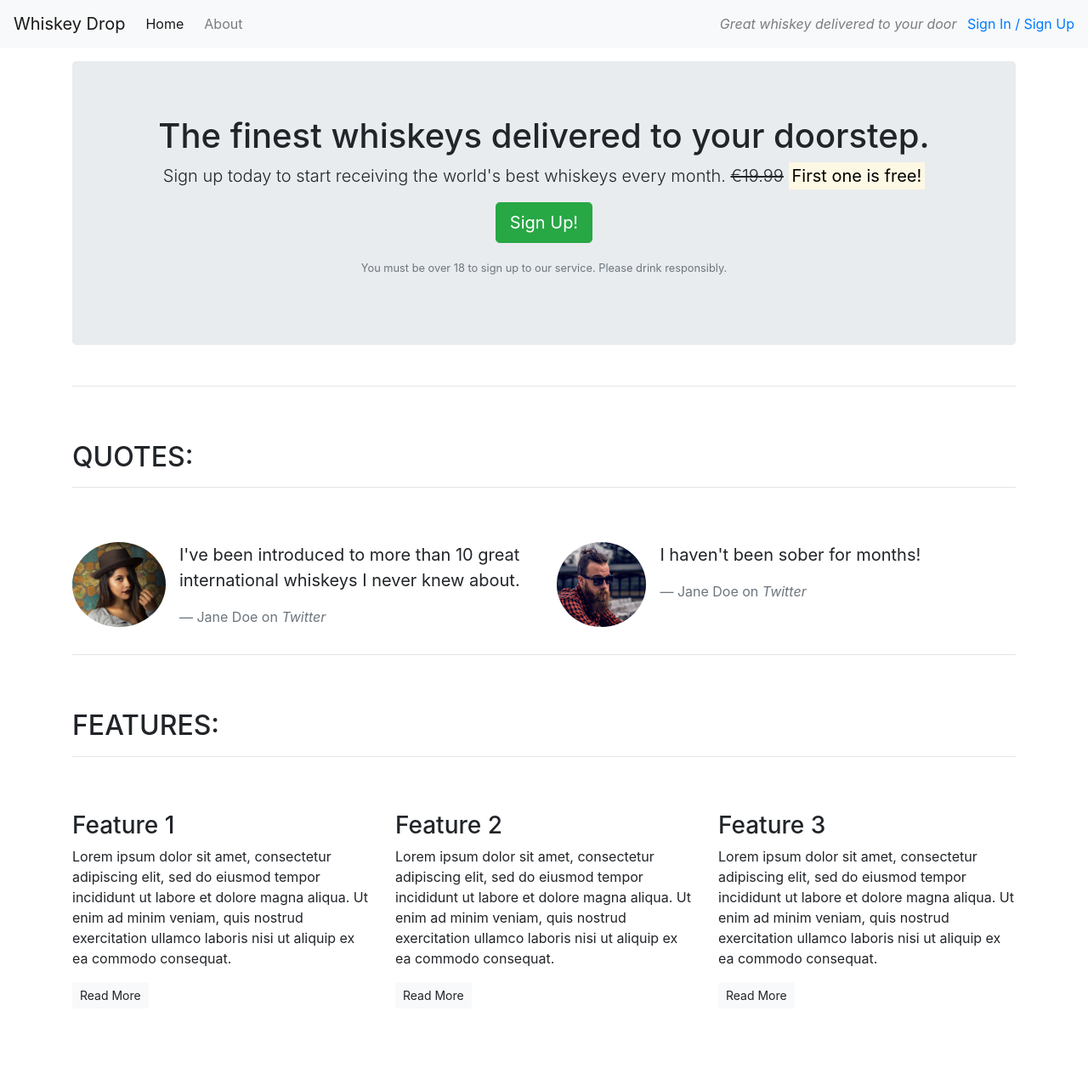
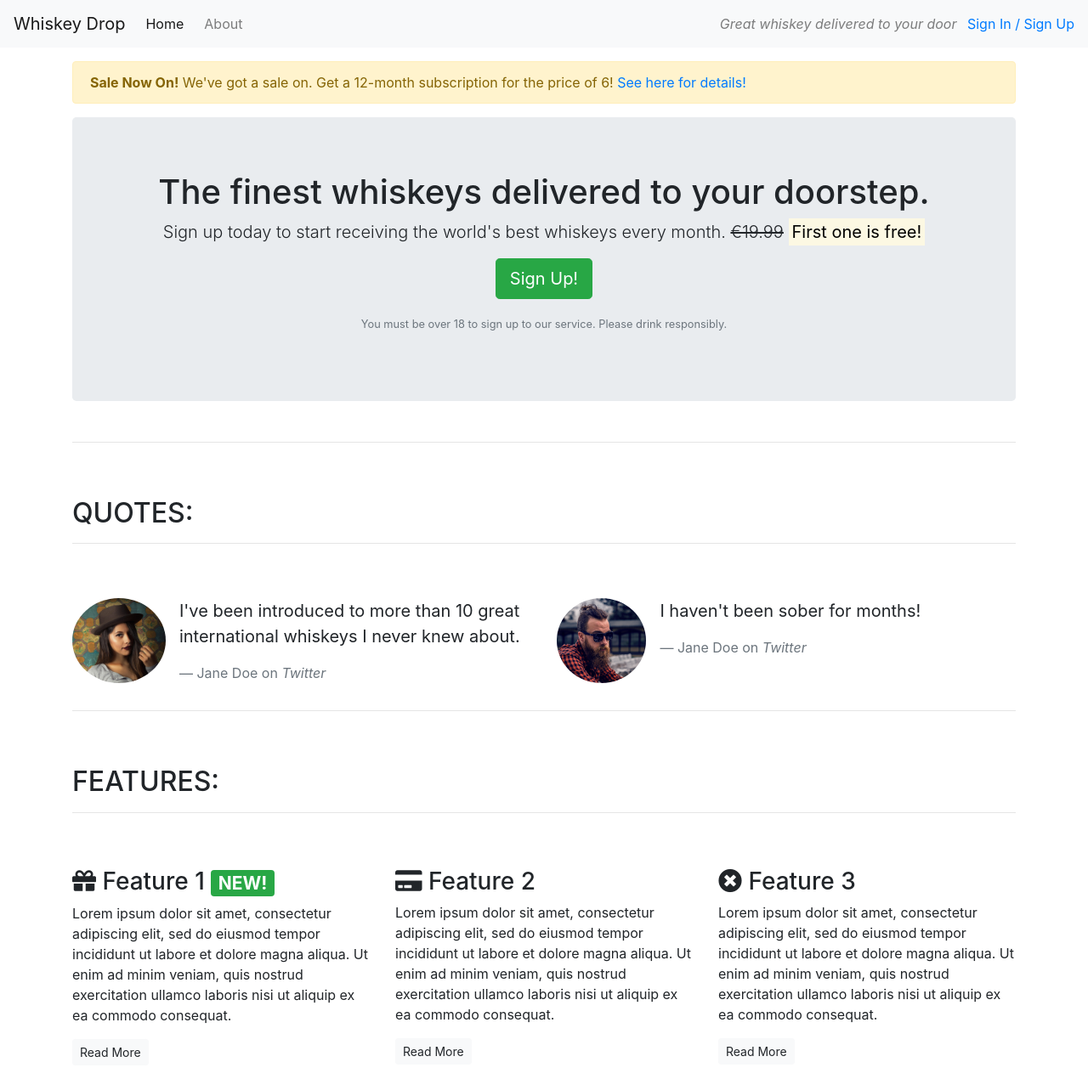
Before and after one commit to DanPug/my-full-template, a plain HTML site: page index.html in a window 1280 px wide. Shown: the whole page at 85% size. Before the commit the page ends 1203 px from the top, so only its background shows below. Drawn offline with nearby package versions, Linux system fonts and the light colour scheme.

Commit message:
<icons added>

```diff
--- a/index.html
+++ b/index.html
@@ -6,6 +6,7 @@
     <meta name="viewport" content="width=device-width, initial-scale=1.0">
     <title>Whiskey Drop | Taste a new whiskey every month</title>
     <link rel="stylesheet" href="https://maxcdn.bootstrapcdn.com/bootstrap/4.1.3/css/bootstrap.min.css">
+    <link rel="stylesheet" href="https://use.fontawesome.com/releases/v5.6.1/css/all.css" integrity="sha384-gfdkjb5BdAXd+lj+gudLWI+BXq4IuLW5IT+brZEZsLFm++aCMlF1V92rMkPaX4PP" crossorigin="anonymous">
 </head>
 
 <body>
@@ -26,6 +27,13 @@
         <!--</div>-->
     </nav>
     <article class="container mt-3">
+        <div class="row d-none d-sm-block">
+            <div class="col-12">
+                <div class="alert alert-warning">
+                    <strong>Sale Now On!</strong> We've got a sale on. Get a 12-month subscription for the price of 6! <a href="">See here for details!</a>
+                </div>
+            </div>
+        </div>
         <!-- Callout -->
         <div class="row">
             <div class="col-12">
@@ -54,10 +62,13 @@
             <div class="row">
                 <div class="col-12 col-md-6">
                     <div class="media">
-                        <img src="images/girl-image.png" class="rounded-circle mr-3" height="100 width=1oo">
+                        <div class="d-none d-sm-block">
+                            <img src="images/girl-image.png" class="rounded-circle mr-3" height="100 width=1oo">
+                        </div>
                         <div class="media-body">
                             <blockquote class="blockquote">
-                                <p>I've been introduced to more than 10 great international whiskeys I never knew about.
+                                <p>I've been introduced to more than 10 great international whiskeys I never knew
+                                    about.
                                 </p>
                                 <footer class="blockquote-footer">Jane Doe on <cite title="Twitter">Twitter</cite>
                                 </footer>
@@ -67,7 +78,9 @@
                 </div>
                 <div class="col-12 col-md-6">
                     <div class="media">
-                        <img src="images/guy-image.png" class="rounded-circle mr-3" height="100 width=1oo">
+                        <div class="d-none d-sm-block">
+                            <img src="images/guy-image.png" class="rounded-circle mr-3" height="100 width=1oo">
+                        </div>
                         <div class="media-body">
                             <blockquote class="blockquote">
                                 <p>I haven't been sober for months!</p>
@@ -92,7 +105,7 @@
             <div class="row">
                 <div class="col-12 col-md-6 col-lg-4">
                     <div class="feature">
-                        <h3>Feature 1</h3>
+                        <h3><i class="fas fa-gift d-none d-sm-inline"></i> Feature 1 <span class="badge badge-success">NEW!</span></h3>
                         <p>Lorem ipsum dolor sit amet, consectetur adipiscing elit, sed do eiusmod tempor incididunt ut
                             labore et dolore magna aliqua. Ut enim ad minim veniam, quis nostrud exercitation ullamco
                             laboris nisi ut aliquip ex ea commodo consequat.</p>
@@ -101,7 +114,7 @@
                 </div>
                 <div class="col-12 col-md-6 col-lg-4">
                     <div class="feature">
-                        <h3>Feature 2</h3>
+                        <h3><i class="fas fa-credit-card d-none d-sm-inline"></i> Feature 2</h3>
                         <p>Lorem ipsum dolor sit amet, consectetur adipiscing elit, sed do eiusmod tempor incididunt ut
                             labore et dolore magna aliqua. Ut enim ad minim veniam, quis nostrud exercitation ullamco
                             laboris nisi ut aliquip ex ea commodo consequat.</p>
@@ -110,7 +123,7 @@
                 </div>
                 <div class="col-12 d-md-none d-lg-block col-lg-4">
                     <div class="feature">
-                        <h3>Feature 3</h3>
+                        <h3><i class="fas fa-times-circle d-none d-sm-inline "></i> Feature 3</h3>
                         <p>Lorem ipsum dolor sit amet, consectetur adipiscing elit, sed do eiusmod tempor incididunt ut
                             labore et dolore magna aliqua. Ut enim ad minim veniam, quis nostrud exercitation ullamco
                             laboris nisi ut aliquip ex ea commodo consequat.</p>
```
